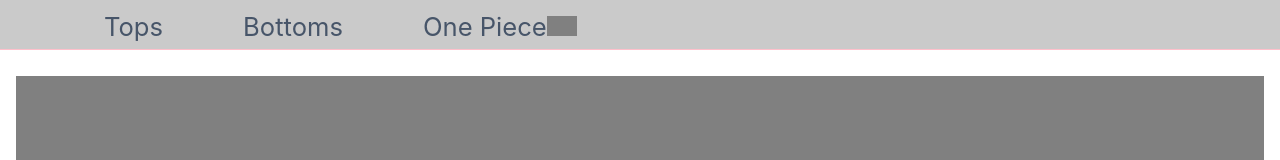
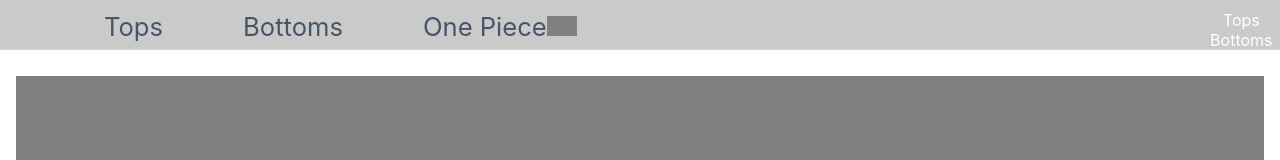
Before and after one commit to SpencerLake/ever-swim, a React (Create React App) app: page / in a window 1280 px wide. Shown: the top 160 px of the page. Built offline with nearby package versions, Linux system fonts and the light colour scheme.

Commit message:
added in drop down raw

```diff
--- a/src/components/App.css
+++ b/src/components/App.css
@@ -158,7 +158,26 @@ a {
   .hamburger.active .bar:nth-child(3) {
     transform: translateY(-8px) rotate(-45deg);
   }
+
+  .dropdown {
+    display: inline-block;
+    position: relative;
+    left: -100%;
+    background-color: rgb(117, 120, 141);
+    height: 400px;
+    width: 200px;
+  }
+
+  .dropdown.active {
+    display: inline-block;
+    position: relative;
+    left: auto;
+    background-color: rgb(117, 120, 141);
+    height: 400px;
+    width: 200;
+  }
 }
+
 
 
 
--- a/src/components/Nav/Hamburger.js
+++ b/src/components/Nav/Hamburger.js
@@ -4,6 +4,7 @@ export default function Hamburger() {
 
     const hamburger = useState()
     const ham = useRef()
+    const dropdown = useRef()
 
     hamburger.active = false
 
@@ -15,19 +16,28 @@ export default function Hamburger() {
             console.log('works')
             hamburger.active = true
             ham.current.classList.add('active')
+            dropdown.current.classList.add('active')
             console.log(hamburger.active)
         } else {
             hamburger.active = false
             ham.current.classList.remove('active')
+            dropdown.current.classList.remove('active')
             console.log(hamburger.active)
         }
     }
 
     return(
-        <div className='hamburger' ref={ham} onClick={setActive}>
-            <span className='bar'></span>
-            <span className='bar'></span>
-            <span className='bar'></span>
+        <div>
+            <div className='hamburger' ref={ham} onClick={setActive}>
+                <span className='bar'></span>
+                <span className='bar'></span>
+                <span className='bar'></span>
+            </div>
+            <div className='dropdown' ref={dropdown}>
+                <p>Tops</p>
+                <p>Bottoms</p>
+                <p>One Piece</p>
+            </div>
         </div>
     )
 }
```
